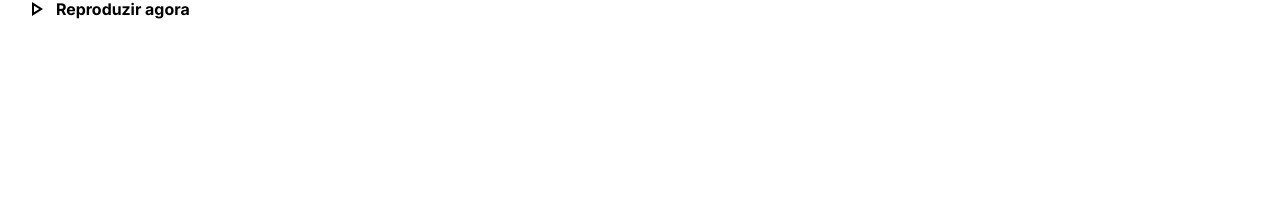
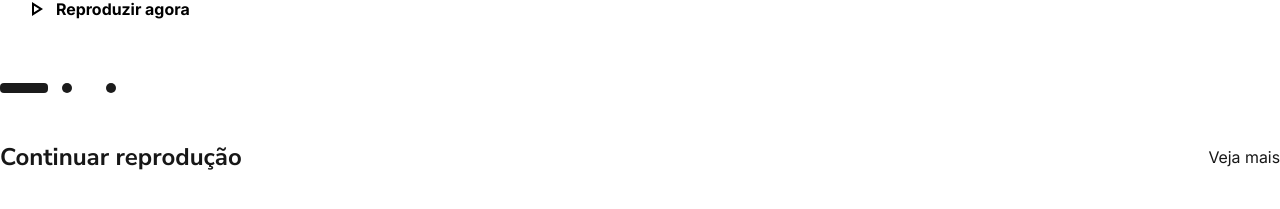
Before and after one commit to dehcanuto/netshowme-test, a Next.js app: page / in a window 1280 px wide. Shown: the part 359-568 px from the top of the page. Built offline with nearby package versions, Linux system fonts and the light colour scheme.

Commit message:
feat: slider adjusts

```diff
--- a/package.json
+++ b/package.json
@@ -15,7 +15,7 @@
     "react": "19.0.0-rc-69d4b800-20241021",
     "react-dom": "19.0.0-rc-69d4b800-20241021",
     "react-icons": "^5.3.0",
-    "swiper": "6.8.4"
+    "swiper": "^11.1.14"
   },
   "devDependencies": {
     "@types/node": "^20",
--- a/src/app/globals.css
+++ b/src/app/globals.css
@@ -29,3 +29,8 @@ h1, h2 {
 h3, h4 {
   font-family: var(--font-nunito-sans);
 }
+
+.banner-home .swiper-pagination {
+  left: 3.5rem!important;
+  text-align: left;
+}
--- a/src/app/page.tsx
+++ b/src/app/page.tsx
@@ -1,11 +1,11 @@
-import { SlideBanner } from "@/components/organisms";
+import { SlideBanner, VideoFlow } from "@/components/organisms";
 import bannerItems from "@/misc/bannerItems";
 
 export default function Home() {
   return (
     <main>
       <SlideBanner slides={bannerItems} />
-
+      <VideoFlow />
     </main>
   );
 }
--- a/src/components/organisms/SlideBanner/index.tsx
+++ b/src/components/organisms/SlideBanner/index.tsx
@@ -1,21 +1,45 @@
 "use client"
 
+import { useState } from "react";
 import Link from "next/link";
-import { Swiper, SwiperSlide } from "swiper/react";
+import { Swiper, SwiperClass, SwiperSlide } from "swiper/react";
+import { Autoplay, Pagination } from 'swiper/modules';
 import { MdOutlinePlayArrow } from "react-icons/md";
 
-import 'swiper/swiper-bundle.min.css'
-import 'swiper/swiper.min.css'
+// Import Swiper styles
+import 'swiper/css';
+import 'swiper/css/pagination';
 
 import { SlideBannerPropType } from "./type";
 
 const SlideBanner = ({ slides }: SlideBannerPropType) => {
+    const [nextSlideProgress, setNextSlideProgress] = useState<number>(0);
+    const onAutoplayTimeLeft = (_s: SwiperClass, _time: number, progress: number) => {
+        const result = 100 - (progress * 100);
+        setNextSlideProgress(result);
+    }
+
     return (
-        <div className="container mx-auto h-screen">
-            <Swiper className="mySwiper" pagination>
+        <div className="container mx-auto h-[500px]">
+            <Swiper
+                className="banner-home mySwiper"
+                autoplay={{ delay: 5000, disableOnInteraction: false }}
+                pagination={{ clickable: true }}
+                modules={[Autoplay, Pagination]}
+                onAutoplayTimeLeft={onAutoplayTimeLeft}
+                style={{
+                    "--swiper-pagination-color": "#fff",
+                    "--swiper-pagination-bullet-inactive-color": "#1b1b1b",
+                    "--swiper-pagination-bullet-inactive-opacity": "1",
+                    "--swiper-pagination-bullet-size": "10px",
+                    "--swiper-pagination-bullet-horizontal-gap": "6px",
+                    "--swiper-pagination-bottom": "4.6rem",
+                }}
+                navigation
+            >
                 {slides.map((item, index) => (
                     <SwiperSlide key={index}>
-                        <div className="flex flex-col max-w-xl py-36 gap-4">
+                        <div className="flex flex-col max-w-lg py-36 gap-4">
                             <h4 className="text-white/70">{item.category}</h4>
                             <h2 className="text-3xl font-medium">{item.title}</h2>
                             <p className="text-white/70">{item.description}</p>
@@ -26,6 +50,11 @@ const SlideBanner = ({ slides }: SlideBannerPropType) => {
                         </div>
                     </SwiperSlide>
                 ))}
+                <div className="absolute left-0 bottom-16">
+                    <div className="overflow-hidden w-12 h-2.5 mb-4 text-xs flex rounded bg-gray-100">
+                        <div style={{ width: nextSlideProgress }} className="flex flex-col whitespace-nowrap justify-center bg-white/70 shadow-none" />
+                    </div>
+                </div>
             </Swiper>
         </div>
     );
--- /dev/null
+++ b/src/components/organisms/VideoFlow/index.tsx
@@ -0,0 +1,17 @@
+const VideoFlow = () => {
+    return (
+        <section className="container mx-auto">
+            <div className="flex flex-row w-full items-center justify-between">
+                <h3 className="font-bold text-2xl">Continuar reprodução</h3>
+                <div className="">
+                    <span>Veja mais</span>
+                </div>
+            </div>
+            <div>
+
+            </div>
+        </section>
+    );
+}
+
+export default VideoFlow;
--- a/src/components/organisms/index.tsx
+++ b/src/components/organisms/index.tsx
@@ -1,2 +1,3 @@
 export { default as TopHeader } from './TopHeader';
 export { default as SlideBanner } from './SlideBanner';
+export { default as VideoFlow } from './VideoFlow';
--- a/tailwind.config.ts
+++ b/tailwind.config.ts
@@ -10,6 +10,7 @@ const config: Config = {
     extend: {
       colors: {
         gray: {
+          100: '#1b1b1b',
           600: '#727272'
         }
       },
```
Also changed, not shown: 1 other file (tests, documents, lock files or other folders).
